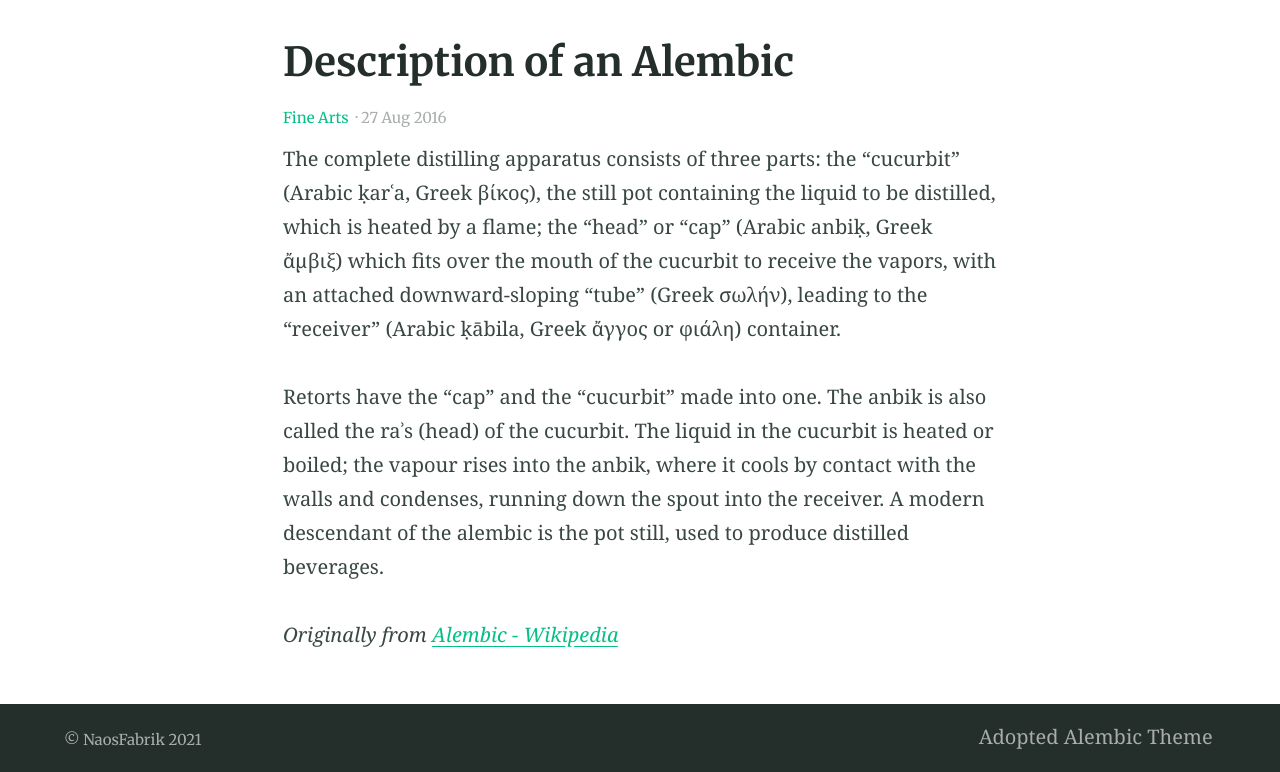
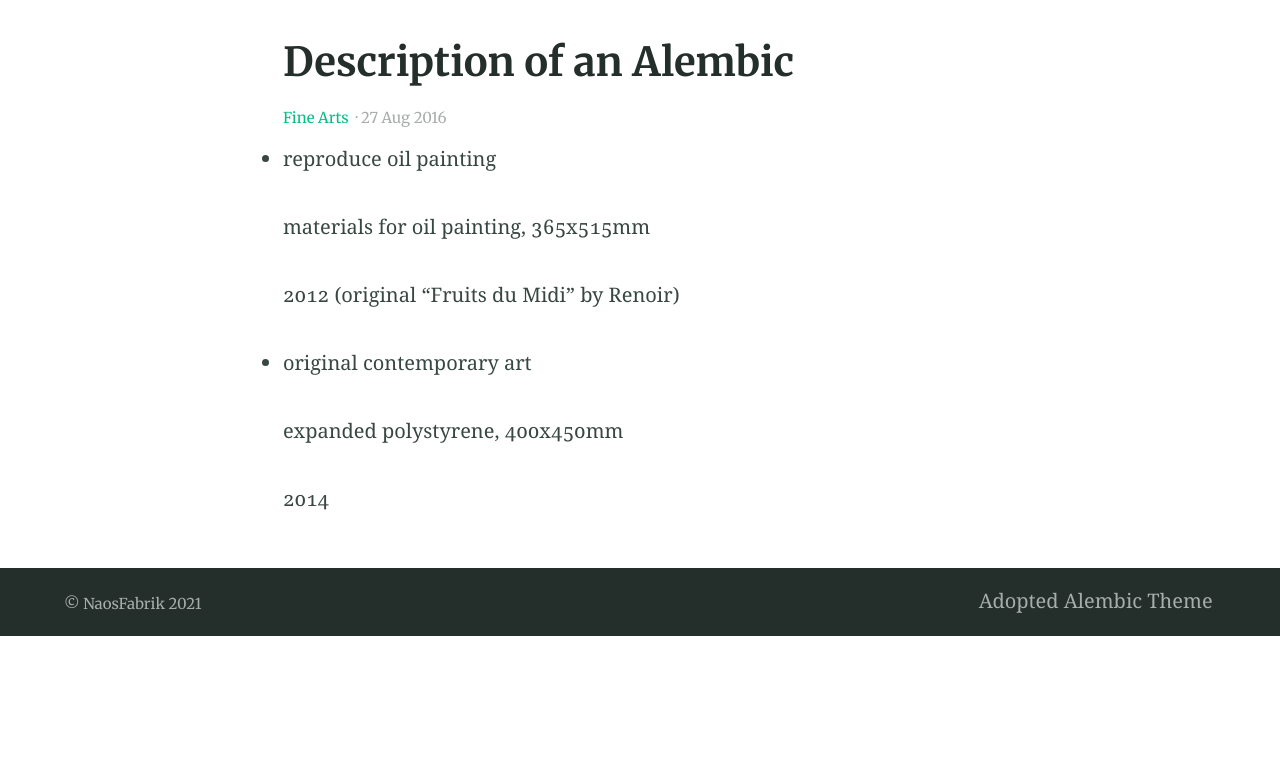
Before and after one commit to NaosFabrik/NaosFabrik.github.io, a Jekyll site: the page built from _posts/2016-08-27-example-post-one.md, in a window 1280 px wide. Shown: the part 409-1181 px from the top of the page. Built offline with Jekyll 4.4.1, drawn with Linux system fonts in a browser that asks for light colours; after the commit the page ends 1045 px from its top, so only the background shows below that.

Commit message:
Update 2016-08-27-example-post-one.md

```diff
--- a/_posts/2016-08-27-example-post-one.md
+++ b/_posts/2016-08-27-example-post-one.md
@@ -5,10 +5,16 @@ categories:
 feature_image: "https://picsum.photos/2560/600?image=872"
 ---
 
-The complete distilling apparatus consists of three parts: the "cucurbit" (Arabic ḳarʿa, Greek βίκος), the still pot containing the liquid to be distilled, which is heated by a flame; the "head" or "cap" (Arabic anbiḳ, Greek ἄμβιξ) which fits over the mouth of the cucurbit to receive the vapors, with an attached downward-sloping "tube" (Greek σωλήν), leading to the "receiver" (Arabic ḳābila, Greek ἄγγος or φιάλη) container.
-
 <!-- more -->
 
-Retorts have the "cap" and the "cucurbit" made into one. The anbik is also called the raʾs (head) of the cucurbit. The liquid in the cucurbit is heated or boiled; the vapour rises into the anbik, where it cools by contact with the walls and condenses, running down the spout into the receiver. A modern descendant of the alembic is the pot still, used to produce distilled beverages.
+* reproduce oil painting
 
-_Originally from [Alembic - Wikipedia](https://en.wikipedia.org/wiki/Alembic)_
+materials for oil painting, 365x515mm
+
+2012 (original "Fruits du Midi" by Renoir)
+
+* original contemporary art
+
+expanded polystyrene, 400x450mm
+
+2014
```
